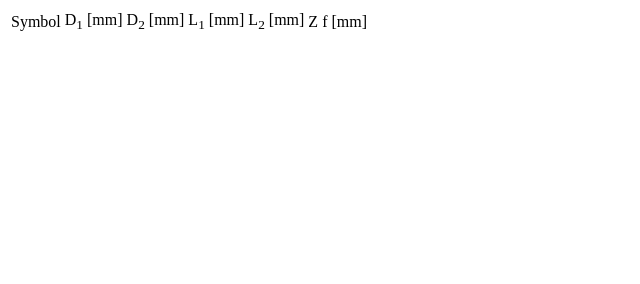
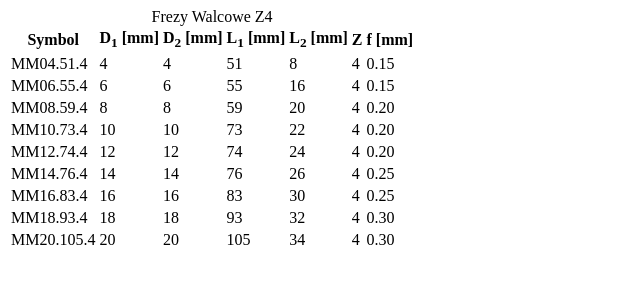
Before and after one commit to MateuszWiktorowicz/Catalogue-MMLine, a plain HTML site: page index.html in a window 1280 px wide. Shown: the whole page, without its empty margins (0-640 px from the left). Drawn offline with Linux system fonts and the light colour scheme.

Commit message:
Universal Z4 end mills's table created

```diff
--- a/index.html
+++ b/index.html
@@ -10,13 +10,101 @@
 
 <body>
     <table>
-        <td>Symbol</td>
-        <td>D<sub>1</sub> [mm]</td>
-        <td>D<sub>2</sub> [mm]</td>
-        <td>L<sub>1</sub> [mm]</td>
-        <td>L<sub>2</sub> [mm]</td>
-        <td>Z</td>
-        <td>f [mm]</td>
+        <caption> Frezy Walcowe Z4</caption>
+        <thead>
+            <tr>
+                <th>Symbol</th>
+                <th>D<sub>1</sub> [mm]</th>
+                <th>D<sub>2</sub> [mm]</th>
+                <th>L<sub>1</sub> [mm]</th>
+                <th>L<sub>2</sub> [mm]</th>
+                <th>Z</th>
+                <th>f [mm]</th>
+            </tr>
+        </thead>
+        <tbody>
+            <tr>
+                <td>MM04.51.4</td>
+                <td>4</td>
+                <td>4</td>
+                <td>51</td>
+                <td>8</td>
+                <td>4</td>
+                <td>0.15</td>
+            </tr>
+            <tr>
+                <td>MM06.55.4</td>
+                <td>6</td>
+                <td>6</td>
+                <td>55</td>
+                <td>16</td>
+                <td>4</td>
+                <td>0.15</td>
+            </tr>
+            <tr>
+                <td>MM08.59.4</td>
+                <td>8</td>
+                <td>8</td>
+                <td>59</td>
+                <td>20</td>
+                <td>4</td>
+                <td>0.20</td>
+            </tr>
+            <tr>
+                <td>MM10.73.4</td>
+                <td>10</td>
+                <td>10</td>
+                <td>73</td>
+                <td>22</td>
+                <td>4</td>
+                <td>0.20</td>
+            </tr>
+            <tr>
+                <td>MM12.74.4</td>
+                <td>12</td>
+                <td>12</td>
+                <td>74</td>
+                <td>24</td>
+                <td>4</td>
+                <td>0.20</td>
+            </tr>
+            <tr>
+                <td>MM14.76.4</td>
+                <td>14</td>
+                <td>14</td>
+                <td>76</td>
+                <td>26</td>
+                <td>4</td>
+                <td>0.25</td>
+            </tr>
+            <tr>
+                <td>MM16.83.4</td>
+                <td>16</td>
+                <td>16</td>
+                <td>83</td>
+                <td>30</td>
+                <td>4</td>
+                <td>0.25</td>
+            </tr>
+            <tr>
+                <td>MM18.93.4</td>
+                <td>18</td>
+                <td>18</td>
+                <td>93</td>
+                <td>32</td>
+                <td>4</td>
+                <td>0.30</td>
+            </tr>
+            <tr>
+                <td>MM20.105.4</td>
+                <td>20</td>
+                <td>20</td>
+                <td>105</td>
+                <td>34</td>
+                <td>4</td>
+                <td>0.30</td>
+            </tr>
+        </tbody>
     </table>
 </body>
 
```
